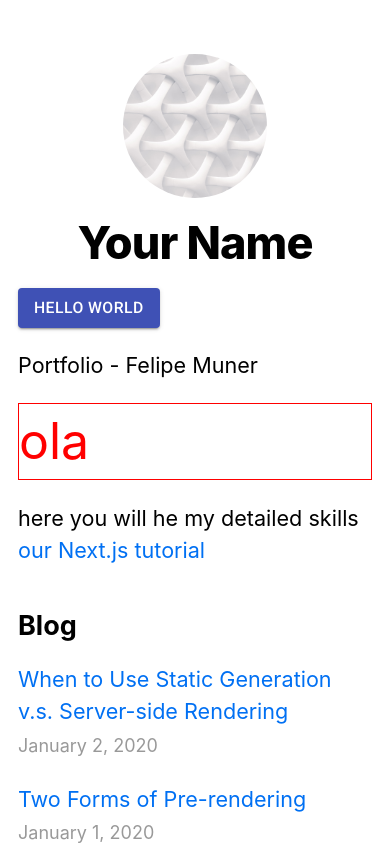
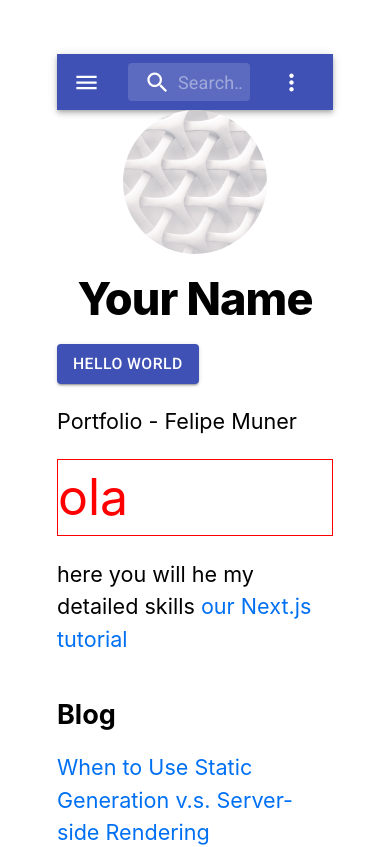
Before and after one commit to felipe-muner/nextjs-blog, a Next.js app: page / in a window 390 px wide. Shown: the top 847 px of the page. Built offline with nearby package versions, Linux system fonts and the light colour scheme.

Commit message:
add a material-ui navbar component to the layoyt

```diff
--- a/components/layout.js
+++ b/components/layout.js
@@ -3,6 +3,7 @@
 import utilStyles from "../styles/utils.module.css";
 import Link from "next/link";
 import Button from "@material-ui/core/Button";
+import Navbar from "../components/navbar";
 
 const name = "Your Name";
 export const siteTitle = "Next.js Sample Website";
@@ -33,6 +34,7 @@
           href="https://fonts.googleapis.com/icon?family=Material+Icons"
         />
       </Head>
+      <Navbar></Navbar>
       <header className={styles.header}>
         {home ? (
           <>
--- a/components/layout.module.css
+++ b/components/layout.module.css
@@ -1,5 +1,5 @@
 .container {
-  max-width: 36rem;
+  max-width: 80%;
   padding: 0 1rem;
   margin: 3rem auto 6rem;
 }
--- /dev/null
+++ b/components/navbar.js
@@ -0,0 +1,231 @@
+import { fade, makeStyles } from "@material-ui/core/styles";
+import AppBar from "@material-ui/core/AppBar";
+import Toolbar from "@material-ui/core/Toolbar";
+import IconButton from "@material-ui/core/IconButton";
+import Typography from "@material-ui/core/Typography";
+import InputBase from "@material-ui/core/InputBase";
+import Badge from "@material-ui/core/Badge";
+import MenuItem from "@material-ui/core/MenuItem";
+import Menu from "@material-ui/core/Menu";
+import MenuIcon from "@material-ui/icons/Menu";
+import SearchIcon from "@material-ui/icons/Search";
+import AccountCircle from "@material-ui/icons/AccountCircle";
+import MailIcon from "@material-ui/icons/Mail";
+import NotificationsIcon from "@material-ui/icons/Notifications";
+import MoreIcon from "@material-ui/icons/MoreVert";
+
+const useStyles = makeStyles((theme) => ({
+  grow: {
+    flexGrow: 1,
+  },
+  menuButton: {
+    marginRight: theme.spacing(2),
+  },
+  title: {
+    display: "none",
+    [theme.breakpoints.up("sm")]: {
+      display: "block",
+    },
+  },
+  search: {
+    position: "relative",
+    borderRadius: theme.shape.borderRadius,
+    backgroundColor: fade(theme.palette.common.white, 0.15),
+    "&:hover": {
+      backgroundColor: fade(theme.palette.common.white, 0.25),
+    },
+    marginRight: theme.spacing(2),
+    marginLeft: 0,
+    width: "100%",
+    [theme.breakpoints.up("sm")]: {
+      marginLeft: theme.spacing(3),
+      width: "auto",
+    },
+  },
+  searchIcon: {
+    padding: theme.spacing(0, 2),
+    height: "100%",
+    position: "absolute",
+    pointerEvents: "none",
+    display: "flex",
+    alignItems: "center",
+    justifyContent: "center",
+  },
+  inputRoot: {
+    color: "inherit",
+  },
+  inputInput: {
+    padding: theme.spacing(1, 1, 1, 0),
+    // vertical padding + font size from searchIcon
+    paddingLeft: `calc(1em + ${theme.spacing(4)}px)`,
+    transition: theme.transitions.create("width"),
+    width: "100%",
+    [theme.breakpoints.up("md")]: {
+      width: "20ch",
+    },
+  },
+  sectionDesktop: {
+    display: "none",
+    [theme.breakpoints.up("md")]: {
+      display: "flex",
+    },
+  },
+  sectionMobile: {
+    display: "flex",
+    [theme.breakpoints.up("md")]: {
+      display: "none",
+    },
+  },
+}));
+
+export default function PrimarySearchAppBar() {
+  const classes = useStyles();
+  const [anchorEl, setAnchorEl] = React.useState(null);
+  const [mobileMoreAnchorEl, setMobileMoreAnchorEl] = React.useState(null);
+
+  const isMenuOpen = Boolean(anchorEl);
+  const isMobileMenuOpen = Boolean(mobileMoreAnchorEl);
+
+  const handleProfileMenuOpen = (event) => {
+    setAnchorEl(event.currentTarget);
+  };
+
+  const handleMobileMenuClose = () => {
+    setMobileMoreAnchorEl(null);
+  };
+
+  const handleMenuClose = () => {
+    setAnchorEl(null);
+    handleMobileMenuClose();
+  };
+
+  const handleMobileMenuOpen = (event) => {
+    setMobileMoreAnchorEl(event.currentTarget);
+  };
+
+  const menuId = "primary-search-account-menu";
+  const renderMenu = (
+    <Menu
+      anchorEl={anchorEl}
+      anchorOrigin={{ vertical: "top", horizontal: "right" }}
+      id={menuId}
+      keepMounted
+      transformOrigin={{ vertical: "top", horizontal: "right" }}
+      open={isMenuOpen}
+      onClose={handleMenuClose}
+    >
+      <MenuItem onClick={handleMenuClose}>Profile</MenuItem>
+      <MenuItem onClick={handleMenuClose}>My account</MenuItem>
+    </Menu>
+  );
+
+  const mobileMenuId = "primary-search-account-menu-mobile";
+  const renderMobileMenu = (
+    <Menu
+      anchorEl={mobileMoreAnchorEl}
+      anchorOrigin={{ vertical: "top", horizontal: "right" }}
+      id={mobileMenuId}
+      keepMounted
+      transformOrigin={{ vertical: "top", horizontal: "right" }}
+      open={isMobileMenuOpen}
+      onClose={handleMobileMenuClose}
+    >
+      <MenuItem>
+        <IconButton aria-label="show 4 new mails" color="inherit">
+          <Badge badgeContent={4} color="secondary">
+            <MailIcon />
+          </Badge>
+        </IconButton>
+        <p>Messages</p>
+      </MenuItem>
+      <MenuItem>
+        <IconButton aria-label="show 11 new notifications" color="inherit">
+          <Badge badgeContent={11} color="secondary">
+            <NotificationsIcon />
+          </Badge>
+        </IconButton>
+        <p>Notifications</p>
+      </MenuItem>
+      <MenuItem onClick={handleProfileMenuOpen}>
+        <IconButton
+          aria-label="account of current user"
+          aria-controls="primary-search-account-menu"
+          aria-haspopup="true"
+          color="inherit"
+        >
+          <AccountCircle />
+        </IconButton>
+        <p>Profile</p>
+      </MenuItem>
+    </Menu>
+  );
+
+  return (
+    <div className={classes.grow}>
+      <AppBar position="static">
+        <Toolbar>
+          <IconButton
+            edge="start"
+            className={classes.menuButton}
+            color="inherit"
+            aria-label="open drawer"
+          >
+            <MenuIcon />
+          </IconButton>
+          <Typography className={classes.title} variant="h6" noWrap>
+            Material-UI
+          </Typography>
+          <div className={classes.search}>
+            <div className={classes.searchIcon}>
+              <SearchIcon />
+            </div>
+            <InputBase
+              placeholder="Search…"
+              classes={{
+                root: classes.inputRoot,
+                input: classes.inputInput,
+              }}
+              inputProps={{ "aria-label": "search" }}
+            />
+          </div>
+          <div className={classes.grow} />
+          <div className={classes.sectionDesktop}>
+            <IconButton aria-label="show 4 new mails" color="inherit">
+              <Badge badgeContent={4} color="secondary">
+                <MailIcon />
+              </Badge>
+            </IconButton>
+            <IconButton aria-label="show 17 new notifications" color="inherit">
+              <Badge badgeContent={17} color="secondary">
+                <NotificationsIcon />
+              </Badge>
+            </IconButton>
+            <IconButton
+              edge="end"
+              aria-label="account of current user"
+              aria-controls={menuId}
+              aria-haspopup="true"
+              onClick={handleProfileMenuOpen}
+              color="inherit"
+            >
+              <AccountCircle />
+            </IconButton>
+          </div>
+          <div className={classes.sectionMobile}>
+            <IconButton
+              aria-label="show more"
+              aria-controls={mobileMenuId}
+              aria-haspopup="true"
+              onClick={handleMobileMenuOpen}
+              color="inherit"
+            >
+              <MoreIcon />
+            </IconButton>
+          </div>
+        </Toolbar>
+      </AppBar>
+      {renderMobileMenu}
+      {renderMenu}
+    </div>
+  );
+}
--- a/package.json
+++ b/package.json
@@ -9,6 +9,7 @@
   },
   "dependencies": {
     "@material-ui/core": "^4.10.2",
+    "@material-ui/icons": "^4.9.1",
     "classnames": "^2.2.6",
     "date-fns": "^2.14.0",
     "gray-matter": "^4.0.2",
--- a/pages/index.js
+++ b/pages/index.js
@@ -1,6 +1,6 @@
 import Head from "next/head";
 import Layout, { siteTitle } from "../components/layout";
-import Alert from "../components/Alert";
+import Alert from "../components/alert";
 import utilStyles from "../styles/utils.module.css";
 import { getSortedPostsData } from "../lib/posts";
 import Link from "next/link";
```
Also changed, not shown: 1 other file (tests, documents, lock files or other folders).
